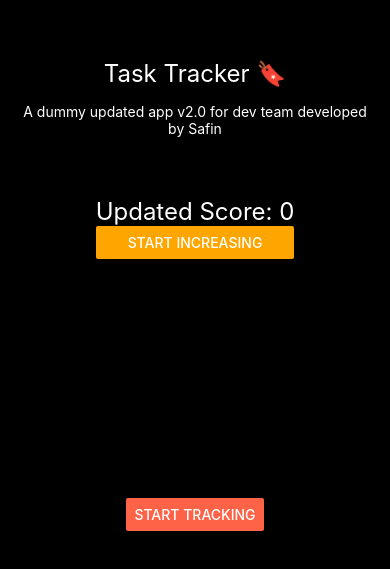
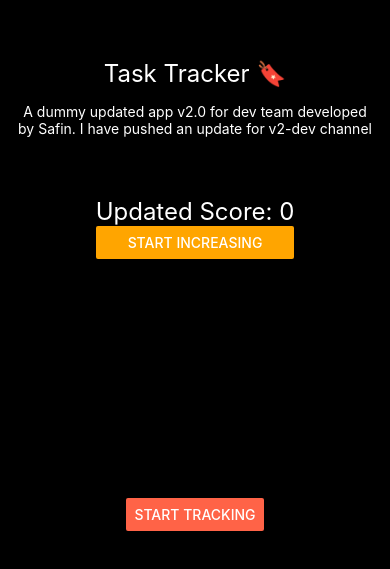
Before and after one commit to Safin-Ahmed/Task-Tracker, a React Native app: screen /Welcome in a window 390 px wide. Shown: the part 263-832 px from the top of the page. Built offline with nearby package versions, Linux system fonts and the light colour scheme.

Commit message:
modified welcome screen

```diff
--- a/screens/WelcomeScreen.jsx
+++ b/screens/WelcomeScreen.jsx
@@ -9,7 +9,8 @@ const WelcomeScreen = ({ navigation }) => {
         <View>
           <Text style={styles.title}>Task Tracker 🔖</Text>
           <Text style={styles.subTitle}>
-            A dummy updated app v2.0 for dev team developed by Safin
+            A dummy updated app v2.0 for dev team developed by Safin. I have
+            pushed an update for v2-dev channel
           </Text>
         </View>
 
```
